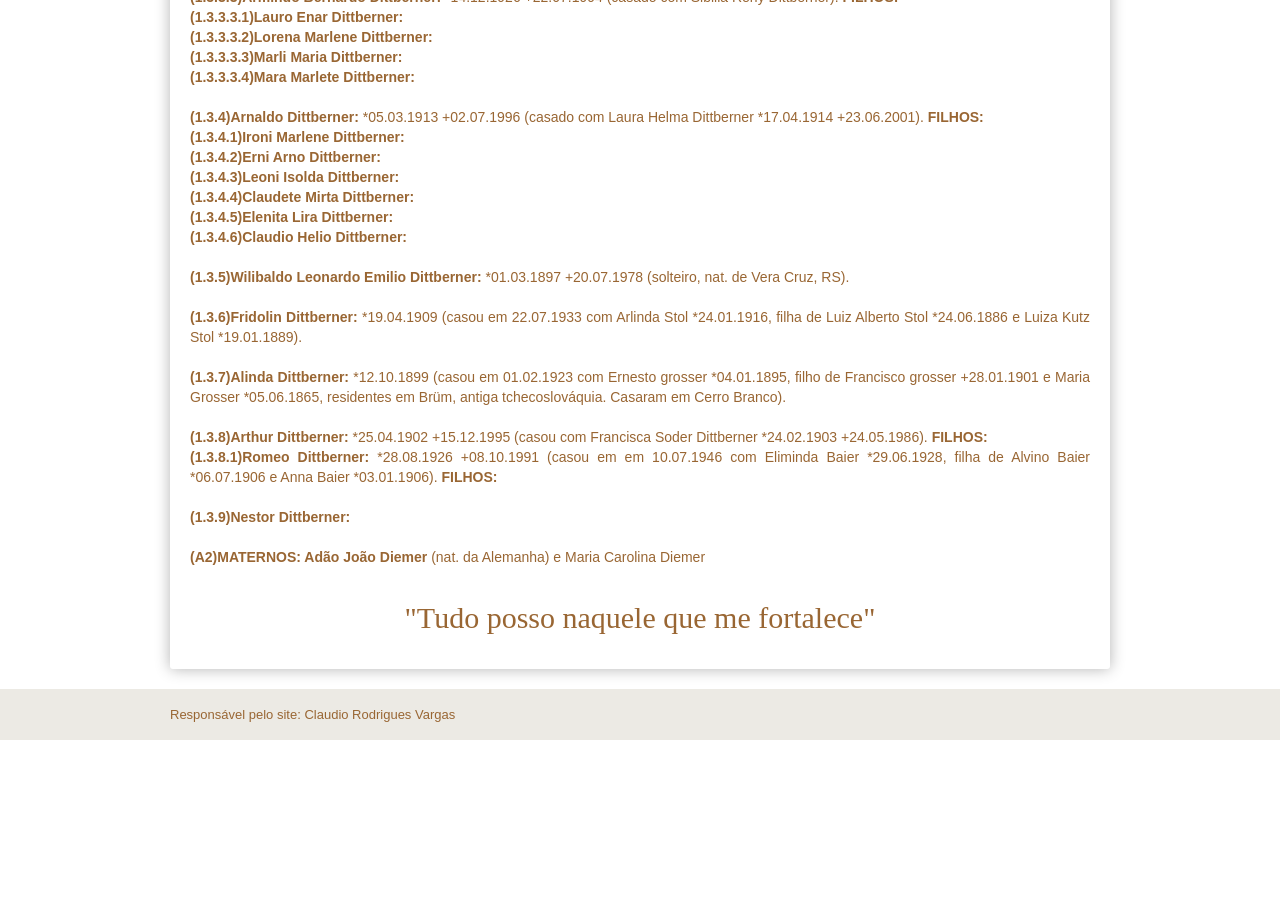
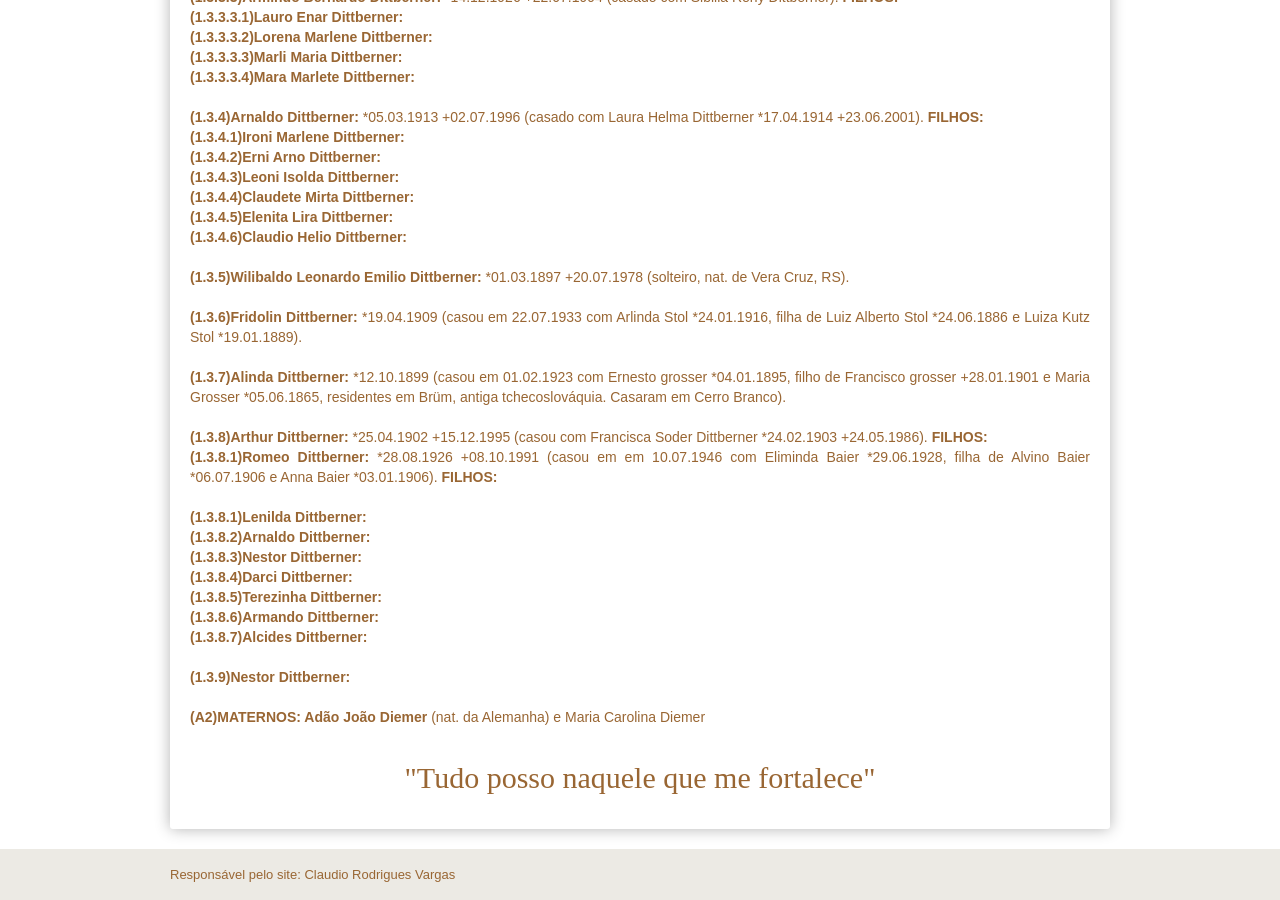
Before and after one commit to claudiovargas1955/claudiovargas1955.github.io, a Jekyll site: the page built from _pages/familia-dittberner.html, in a window 1280 px wide and 900 px high, scrolled down 1306 px. Built offline with Jekyll 4.4.1, drawn with Linux system fonts in a browser that asks for light colours; some web fonts are replaced; before the commit the page ends 2046 px from its top, so only the background shows below that.

Commit message:
Update familia-dittberner.html

```diff
--- a/_pages/familia-dittberner.html
+++ b/_pages/familia-dittberner.html
@@ -168,6 +168,13 @@ de Santa Cruz do Sul, RS). <b>FILHOS: </b><br>
       <b>FILHOS: </b><br>
              <b>(1.3.8.1)Romeo Dittberner: </b>*28.08.1926 +08.10.1991 (casou em em 10.07.1946 com Eliminda Baier *29.06.1928, filha
       de Alvino Baier *06.07.1906 e Anna Baier *03.01.1906). <b>FILHOS: </b><br><br>
+                  <b>(1.3.8.1)Lenilda Dittberner: </b><br>
+                  <b>(1.3.8.2)Arnaldo Dittberner: </b><br>
+                  <b>(1.3.8.3)Nestor Dittberner: </b><br>
+                  <b>(1.3.8.4)Darci Dittberner: </b><br>
+                  <b>(1.3.8.5)Terezinha Dittberner: </b><br>
+                  <b>(1.3.8.6)Armando Dittberner: </b><br>
+                  <b>(1.3.8.7)Alcides Dittberner: </b><br><br>
 
       <b>(1.3.9)Nestor Dittberner: </b><br><br>
 
```
